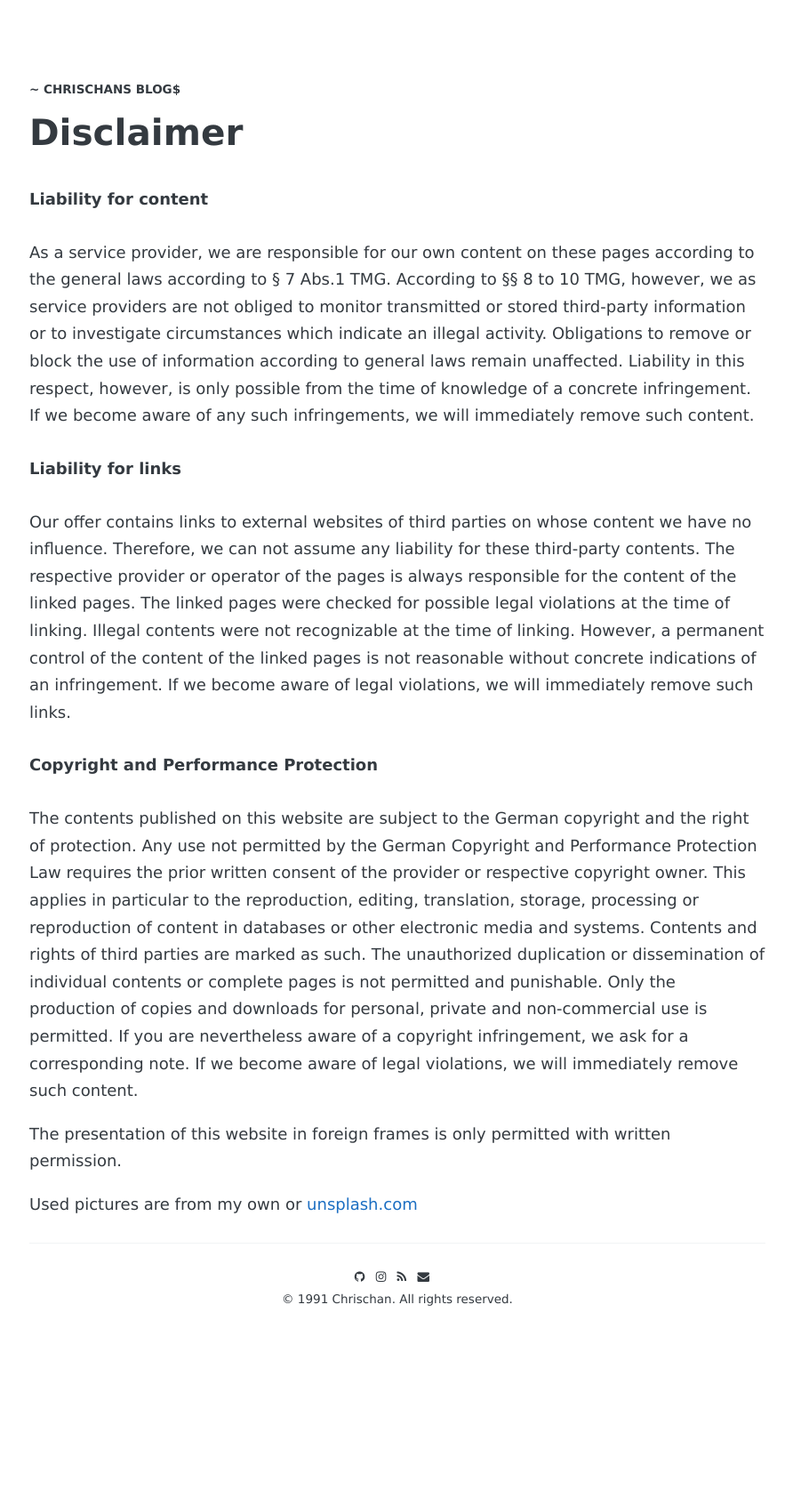
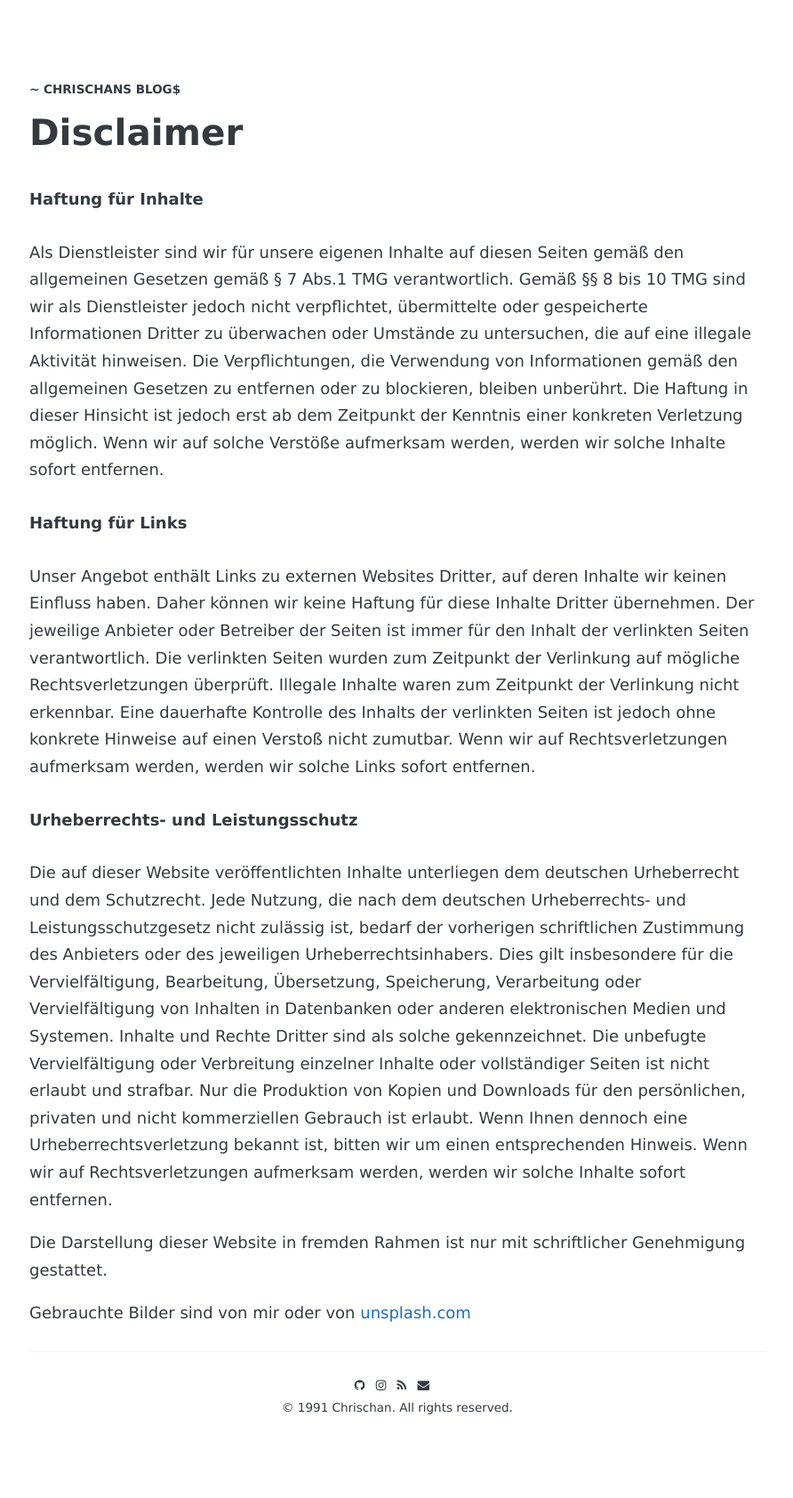
Before and after one commit to netbuk/blog, a Jekyll site: the page built from disclaimer.md, in a window 1280 px wide. Shown: the whole page at 89% size, without its empty margins (193-1085 px from the left). Built offline with Jekyll 4.4.1, drawn with Linux system fonts in a browser that asks for light colours; nearby versions of some CDN libraries; some web fonts are replaced; before the commit the page ends 1561 px from its top, so only the background shows below that.

Commit message:
refresh disclaimer

```diff
--- a/disclaimer.md
+++ b/disclaimer.md
@@ -3,15 +3,15 @@ title: Disclaimer
 permalink: /disclaimer/
 ---
 
-##### Liability for content
-As a service provider, we are responsible for our own content on these pages according to the general laws according to § 7 Abs.1 TMG. According to §§ 8 to 10 TMG, however, we as service providers are not obliged to monitor transmitted or stored third-party information or to investigate circumstances which indicate an illegal activity. Obligations to remove or block the use of information according to general laws remain unaffected. Liability in this respect, however, is only possible from the time of knowledge of a concrete infringement. If we become aware of any such infringements, we will immediately remove such content.
+##### Haftung für Inhalte
+Als Dienstleister sind wir für unsere eigenen Inhalte auf diesen Seiten gemäß den allgemeinen Gesetzen gemäß § 7 Abs.1 TMG verantwortlich. Gemäß §§ 8 bis 10 TMG sind wir als Dienstleister jedoch nicht verpflichtet, übermittelte oder gespeicherte Informationen Dritter zu überwachen oder Umstände zu untersuchen, die auf eine illegale Aktivität hinweisen. Die Verpflichtungen, die Verwendung von Informationen gemäß den allgemeinen Gesetzen zu entfernen oder zu blockieren, bleiben unberührt. Die Haftung in dieser Hinsicht ist jedoch erst ab dem Zeitpunkt der Kenntnis einer konkreten Verletzung möglich. Wenn wir auf solche Verstöße aufmerksam werden, werden wir solche Inhalte sofort entfernen.
 
-##### Liability for links
-Our offer contains links to external websites of third parties on whose content we have no influence. Therefore, we can not assume any liability for these third-party contents. The respective provider or operator of the pages is always responsible for the content of the linked pages. The linked pages were checked for possible legal violations at the time of linking. Illegal contents were not recognizable at the time of linking. However, a permanent control of the content of the linked pages is not reasonable without concrete indications of an infringement. If we become aware of legal violations, we will immediately remove such links.
+##### Haftung für Links
+Unser Angebot enthält Links zu externen Websites Dritter, auf deren Inhalte wir keinen Einfluss haben. Daher können wir keine Haftung für diese Inhalte Dritter übernehmen. Der jeweilige Anbieter oder Betreiber der Seiten ist immer für den Inhalt der verlinkten Seiten verantwortlich. Die verlinkten Seiten wurden zum Zeitpunkt der Verlinkung auf mögliche Rechtsverletzungen überprüft. Illegale Inhalte waren zum Zeitpunkt der Verlinkung nicht erkennbar. Eine dauerhafte Kontrolle des Inhalts der verlinkten Seiten ist jedoch ohne konkrete Hinweise auf einen Verstoß nicht zumutbar. Wenn wir auf Rechtsverletzungen aufmerksam werden, werden wir solche Links sofort entfernen.
 
-##### Copyright and Performance Protection
-The contents published on this website are subject to the German copyright and the right of protection. Any use not permitted by the German Copyright and Performance Protection Law requires the prior written consent of the provider or respective copyright owner. This applies in particular to the reproduction, editing, translation, storage, processing or reproduction of content in databases or other electronic media and systems. Contents and rights of third parties are marked as such. The unauthorized duplication or dissemination of individual contents or complete pages is not permitted and punishable. Only the production of copies and downloads for personal, private and non-commercial use is permitted. If you are nevertheless aware of a copyright infringement, we ask for a corresponding note. If we become aware of legal violations, we will immediately remove such content.
+##### Urheberrechts- und Leistungsschutz
+Die auf dieser Website veröffentlichten Inhalte unterliegen dem deutschen Urheberrecht und dem Schutzrecht. Jede Nutzung, die nach dem deutschen Urheberrechts- und Leistungsschutzgesetz nicht zulässig ist, bedarf der vorherigen schriftlichen Zustimmung des Anbieters oder des jeweiligen Urheberrechtsinhabers. Dies gilt insbesondere für die Vervielfältigung, Bearbeitung, Übersetzung, Speicherung, Verarbeitung oder Vervielfältigung von Inhalten in Datenbanken oder anderen elektronischen Medien und Systemen. Inhalte und Rechte Dritter sind als solche gekennzeichnet. Die unbefugte Vervielfältigung oder Verbreitung einzelner Inhalte oder vollständiger Seiten ist nicht erlaubt und strafbar. Nur die Produktion von Kopien und Downloads für den persönlichen, privaten und nicht kommerziellen Gebrauch ist erlaubt. Wenn Ihnen dennoch eine Urheberrechtsverletzung bekannt ist, bitten wir um einen entsprechenden Hinweis. Wenn wir auf Rechtsverletzungen aufmerksam werden, werden wir solche Inhalte sofort entfernen.
 
-The presentation of this website in foreign frames is only permitted with written permission.
+Die Darstellung dieser Website in fremden Rahmen ist nur mit schriftlicher Genehmigung gestattet.
 
-Used pictures are from my own or [unsplash.com](http://unsplash.com)
+Gebrauchte Bilder sind von mir oder von [unsplash.com](http://unsplash.com)
```
